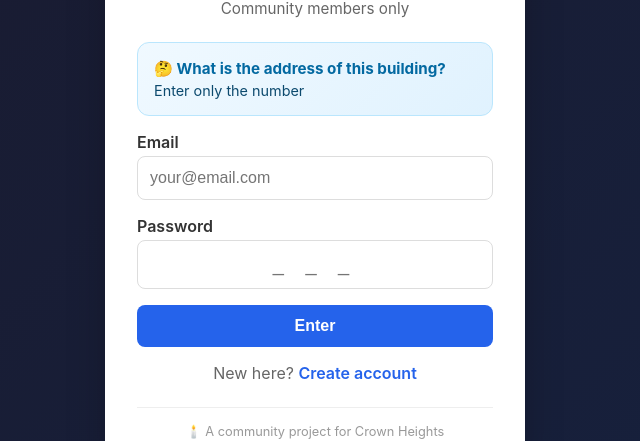
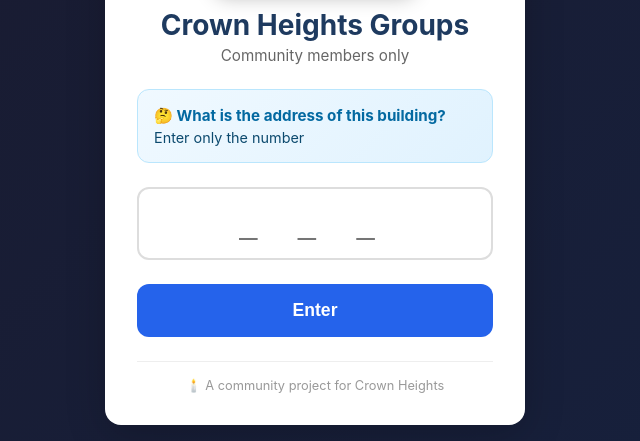
Before and after one commit to chevrutah247/crownheightsgroups, a Next.js app: page /auth/login in a window 1280 px wide. Shown: the part 283-724 px from the top of the page, without its empty margins (325-965 px from the left). Built offline with nearby package versions, Linux system fonts and the light colour scheme.

Commit message:
Simplify auth: first 770 password, then registration

```diff
--- a/app/auth/login/page.tsx
+++ b/app/auth/login/page.tsx
@@ -1,42 +1,26 @@
 'use client';
 
 import { useState } from 'react';
-import Link from 'next/link';
+import { useRouter } from 'next/navigation';
 
 export default function LoginPage() {
-  const [email, setEmail] = useState('');
   const [password, setPassword] = useState('');
   const [error, setError] = useState('');
   const [loading, setLoading] = useState(false);
+  const router = useRouter();
 
   const handleSubmit = async (e: React.FormEvent) => {
     e.preventDefault();
     setError('');
     setLoading(true);
 
-    try {
-      const response = await fetch('/api/auth/login', {
-        method: 'POST',
-        headers: { 'Content-Type': 'application/json' },
-        body: JSON.stringify({ email, password }),
-      });
-
-      const data = await response.json();
-
-      if (!response.ok) {
-        setError(data.error || 'Login failed');
-        setLoading(false);
-        return;
-      }
-
-      localStorage.setItem('session_token', data.token);
-      localStorage.setItem('user_email', data.user.email);
-      localStorage.setItem('user_name', data.user.name);
-      localStorage.setItem('user_role', data.user.role);
-
-      window.location.href = '/';
-    } catch (err) {
-      setError('Network error. Please try again.');
+    // Check if password is 770
+    if (password === '770') {
+      // Save that user passed the gate
+      localStorage.setItem('community_verified', 'true');
+      router.push('/auth/register');
+    } else {
+      setError('Incorrect answer. Try again!');
       setLoading(false);
     }
   };
@@ -80,7 +64,7 @@ export default function LoginPage() {
           padding: '1rem',
           borderRadius: '12px',
           border: '1px solid #bae6fd',
-          marginBottom: '1rem'
+          marginBottom: '1.5rem'
         }}>
           <div style={{ fontWeight: 'bold', color: '#0369a1', fontSize: '0.95rem', marginBottom: '0.25rem' }}>
             🤔 What is the address of this building?
@@ -90,40 +74,60 @@ export default function LoginPage() {
           </div>
         </div>
 
-        {error && <div className="error-message" style={{ marginBottom: '1rem' }}>{error}</div>}
+        {error && (
+          <div style={{
+            background: '#fee2e2',
+            color: '#dc2626',
+            padding: '0.75rem',
+            borderRadius: '8px',
+            marginBottom: '1rem',
+            textAlign: 'center'
+          }}>
+            {error}
+          </div>
+        )}
 
-        <form onSubmit={handleSubmit} className="auth-form">
-          <div className="form-group">
-            <label>Email</label>
+        <form onSubmit={handleSubmit}>
+          <div style={{ marginBottom: '1.5rem' }}>
             <input
-              type="email"
-              value={email}
-              onChange={(e) => setEmail(e.target.value)}
-              required
-              placeholder="your@email.com"
-            />
-          </div>
-
-          <div className="form-group">
-            <label>Password</label>
-            <input
-              type="password"
+              type="text"
               value={password}
               onChange={(e) => setPassword(e.target.value)}
               required
               placeholder="_ _ _"
-              style={{ textAlign: 'center', fontSize: '1.25rem', letterSpacing: '0.5rem' }}
+              maxLength={3}
+              style={{
+                width: '100%',
+                textAlign: 'center',
+                fontSize: '2rem',
+                letterSpacing: '1rem',
+                padding: '1rem',
+                border: '2px solid #ddd',
+                borderRadius: '12px',
+                boxSizing: 'border-box'
+              }}
             />
           </div>
 
-          <button type="submit" className="auth-btn" disabled={loading}>
+          <button
+            type="submit"
+            disabled={loading}
+            style={{
+              width: '100%',
+              padding: '1rem',
+              background: '#2563eb',
+              color: 'white',
+              border: 'none',
+              borderRadius: '12px',
+              fontSize: '1.1rem',
+              fontWeight: 'bold',
+              cursor: loading ? 'not-allowed' : 'pointer',
+              opacity: loading ? 0.7 : 1
+            }}
+          >
             {loading ? 'Checking...' : 'Enter'}
           </button>
         </form>
-
-        <div className="auth-link">
-          New here? <Link href="/auth/register">Create account</Link>
-        </div>
 
         <div style={{
           marginTop: '1.5rem',
```
Also changed, not shown: app/auth/register/page.tsx (+83 -74 lines).
